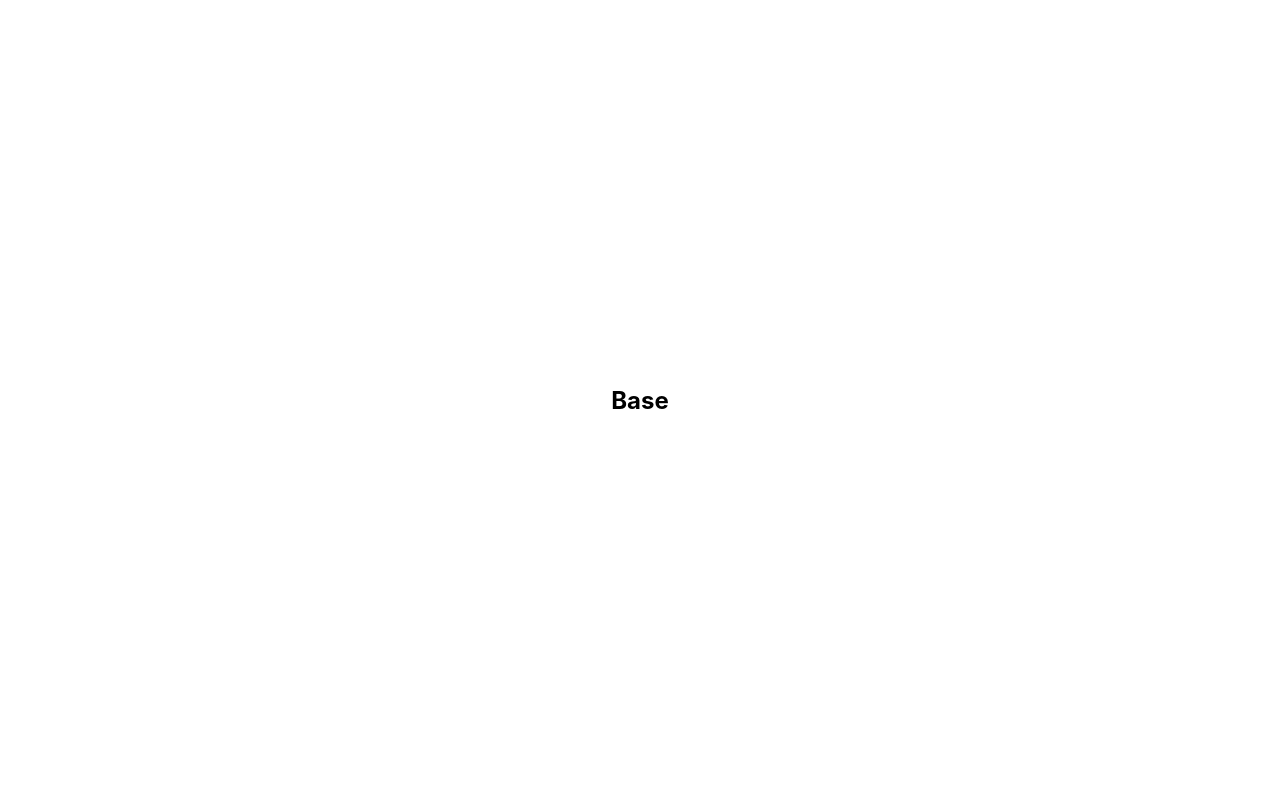
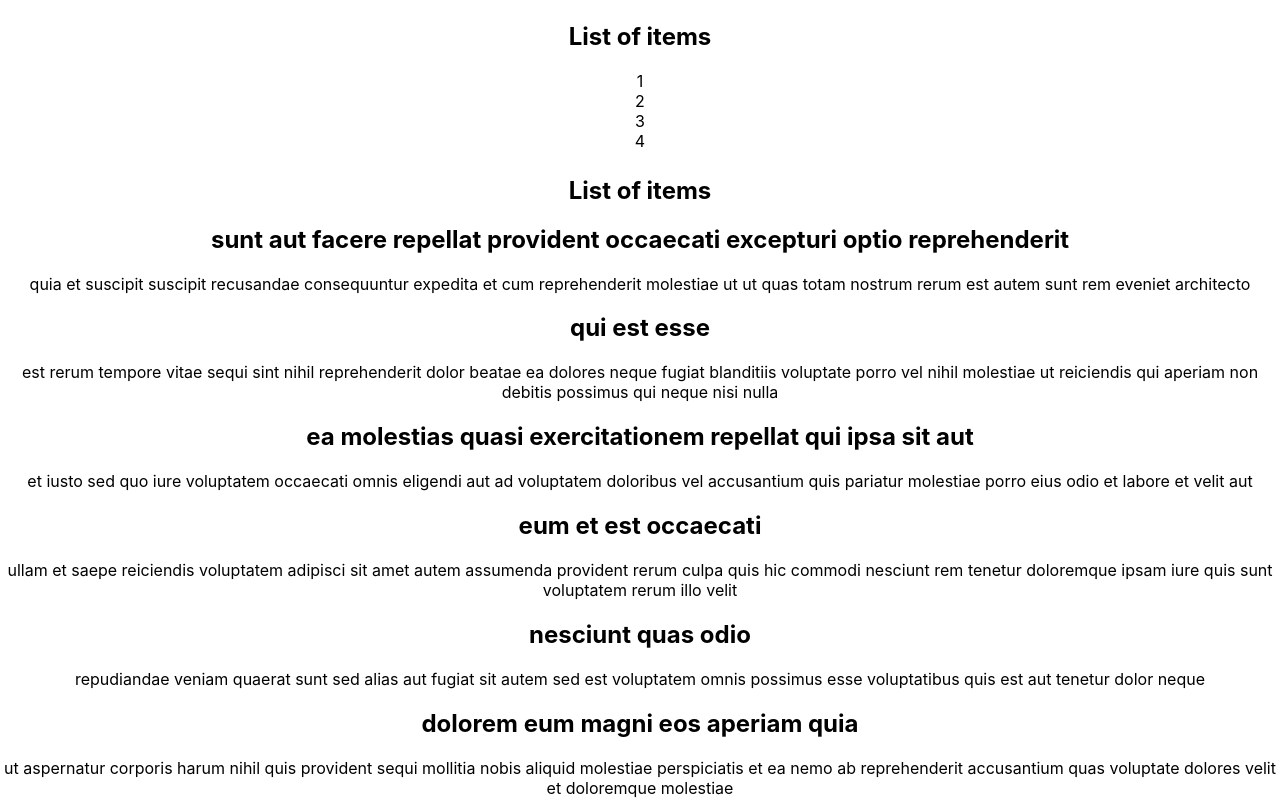
Before and after one commit to AngkitHashamsa/typescript-practice, a React (Create React App) app: page / in a window 1280 px wide. Built offline with nearby package versions, Linux system fonts and the light colour scheme.

Commit message:
generic type

```diff
--- a/src/App.tsx
+++ b/src/App.tsx
@@ -1,9 +1,11 @@
 import React from "react";
 import "./App.css";
-
+import users from "__mock__/users";
+import List from "generics/List";
 const App: React.FC = () => (
   <div className="App">
-    <h2>Base</h2>
+    <List items={[1, 2, 3, 4]} onClick={(item) => console.log(item)} />
+    <List items={users} onClick={(item) => console.log(item)} />
   </div>
 );
 
--- a/src/__mock__/users.ts
+++ b/src/__mock__/users.ts
@@ -2,8 +2,7 @@ const users = [
   {
     userId: 1,
     id: 1,
-    title:
-      "sunt aut facere repellat provident occaecati excepturi optio reprehenderit",
+    title: "sunt aut facere repellat provident occaecati excepturi optio reprehenderit",
     body: "quia et suscipit\nsuscipit recusandae consequuntur expedita et cum\nreprehenderit molestiae ut ut quas totam\nnostrum rerum est autem sunt rem eveniet architecto",
   },
   {
--- /dev/null
+++ b/src/generics/List.tsx
@@ -0,0 +1,27 @@
+type Props<T> = {
+  items: T[];
+  onClick: (value: T) => void;
+};
+interface User {
+  id: number;
+  userId: number;
+  title: string;
+  body: string;
+}
+const List = <T extends string | number | User>({ items, onClick }: Props<T>) => (
+  <div>
+    <h2>List of items</h2>
+    {items.map((item, index) => (
+      <div key={typeof item === "object" ? item?.id : index} onClick={() => onClick(item)}>
+        {typeof item === "object" && (
+          <div>
+            <h2>{item?.title}</h2>
+          </div>
+        )}
+        {typeof item === "object" ? item?.body : item}
+      </div>
+    ))}
+  </div>
+);
+
+export default List;
```
Also changed, not shown: 2 other files (tests, documents, lock files or other folders).
